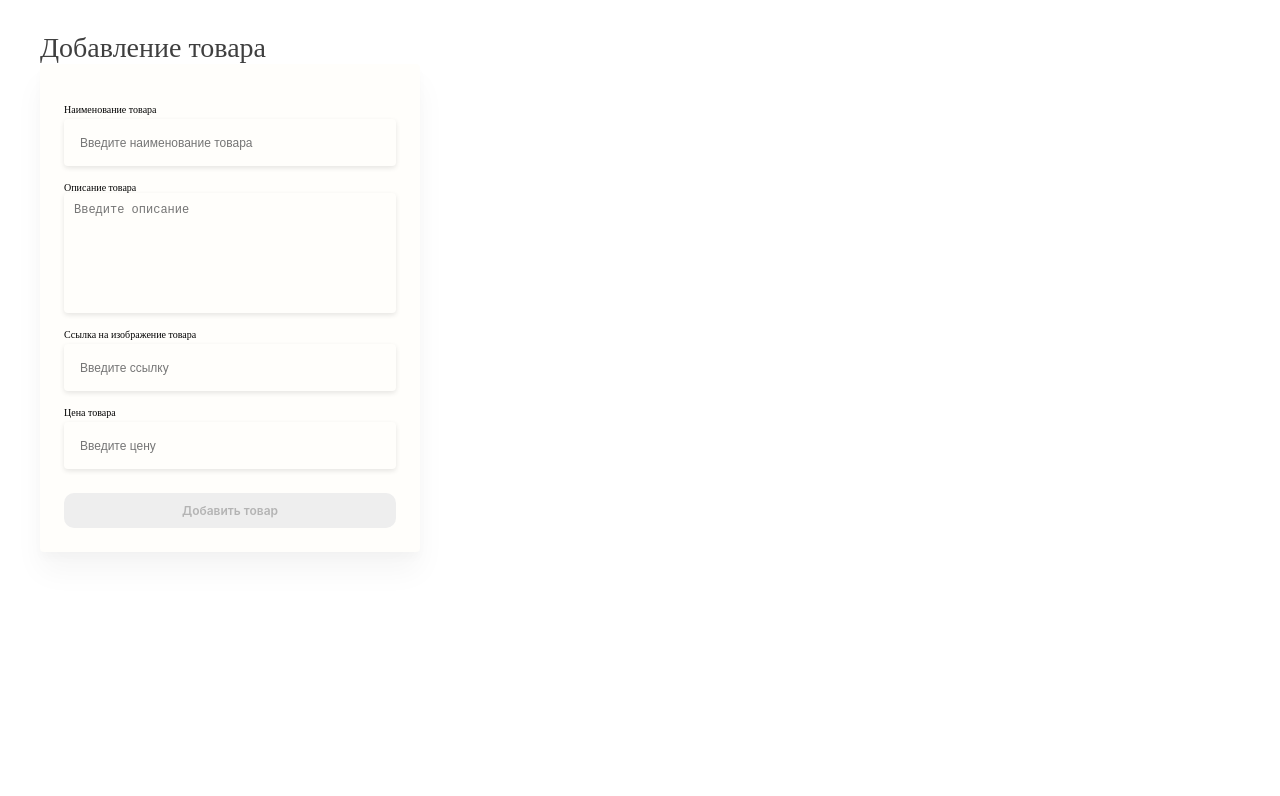
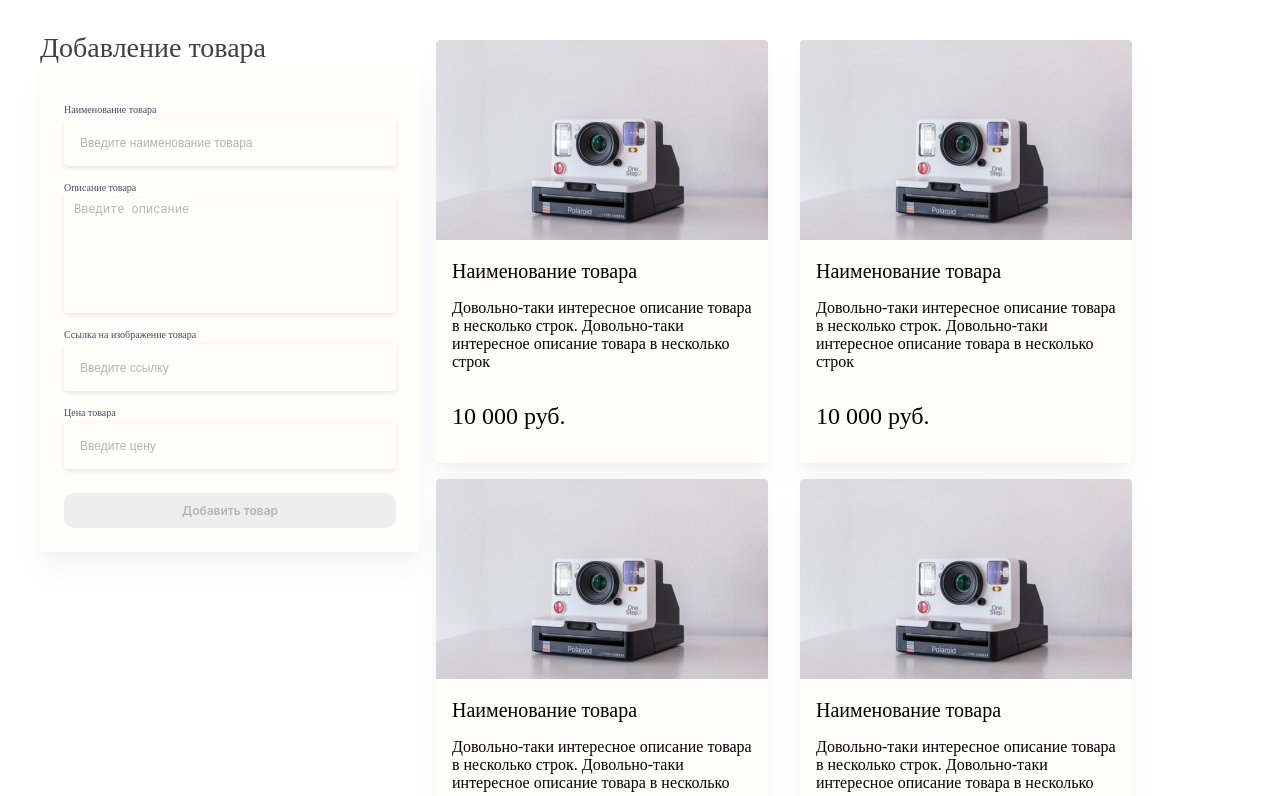
Before and after one commit to divnvp/ideaproject, a Nuxt app: page / in a window 1280 px wide. Shown: the top 796 px of the page. Built offline with nearby package versions, Linux system fonts and the light colour scheme.

Commit message:
add: cards with products

```diff
--- a/components/UIHome.vue
+++ b/components/UIHome.vue
@@ -40,8 +40,39 @@
       </UICard>
     </div>
 
-    <div class="home-col">
-      <slot class="home-product" name="products" />
+    <div class="home-col home-product">
+      <UICard
+        class="home-product__card home-col"
+        v-for="product in 6"
+        :key="product"
+      >
+        <template #content>
+          <div>
+            <img
+              class="product-card__img"
+              src="../static/img.png"
+              alt="Product image"
+            >
+
+            <div class="product-card__content">
+              <span class="product-card__span home-col">
+                Наименование товара
+              </span>
+
+              <span class="product-card__description home-col">
+                Довольно-таки интересное
+                описание товара в несколько строк.
+                Довольно-таки интересное описание товара
+                в несколько строк
+              </span>
+
+              <span class="product-card__price home-col">
+                10 000 руб.
+              </span>
+            </div>
+          </div>
+        </template>
+      </UICard>
     </div>
   </div>
 </template>
@@ -55,6 +86,8 @@ export default {
 <style lang="scss" scoped>
 .home {
   display: flex;
+  justify-content: center;
+  align-items: flex-start;
   flex-direction: row;
   flex: 1 1 0;
 
@@ -80,6 +113,7 @@ export default {
       margin-top: 16px;
 
       font-size: 10px;
+      color: #49485E;
     }
 
     &__input {
@@ -93,6 +127,7 @@ export default {
 
       &::placeholder {
         font-size: 12px;
+        color: #B4B4B4;
       }
     }
 
@@ -110,6 +145,7 @@ export default {
 
       &::placeholder {
         font-size: 12px;
+        color: #B4B4B4;
       }
     }
 
@@ -127,7 +163,43 @@ export default {
   }
 
   &-product {
-    margin-left: 16px;
+    display: flex;
+    flex-flow: row wrap;
+    flex: 1 1 0;
+
+    &__card {
+      margin: 8px 16px;
+
+      width: 332px;
+      height: 423px;
+    }
+  }
+}
+
+.product-card {
+  color: #3F3F3F;
+
+  &__img {
+    width: 100%;
+    height: 200px;
+  }
+
+  &__span {
+    font-size: 20px;
+  }
+
+  &__description {
+    margin-top: 16px;
+    font-size: 16px;
+  }
+
+  &__price {
+    margin-top: 32px;
+    font-size: 24px;
+  }
+
+  &__content {
+    padding: 16px;
   }
 }
 </style>
```
